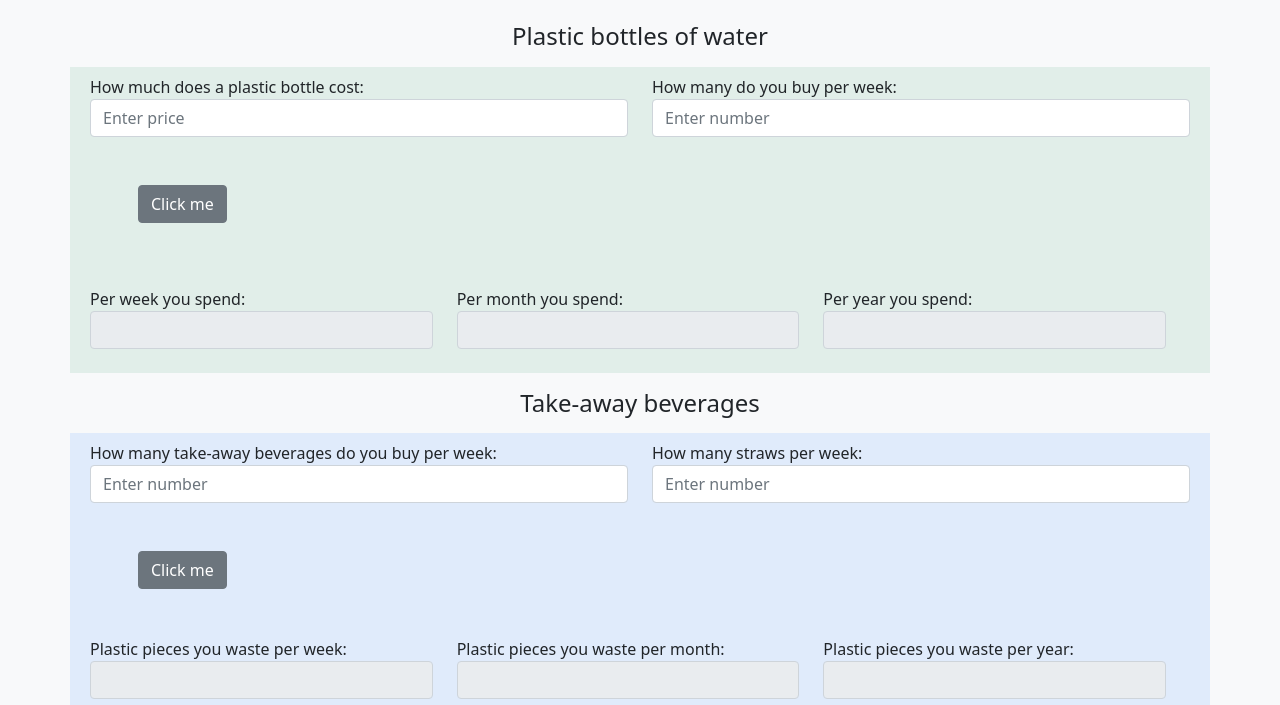
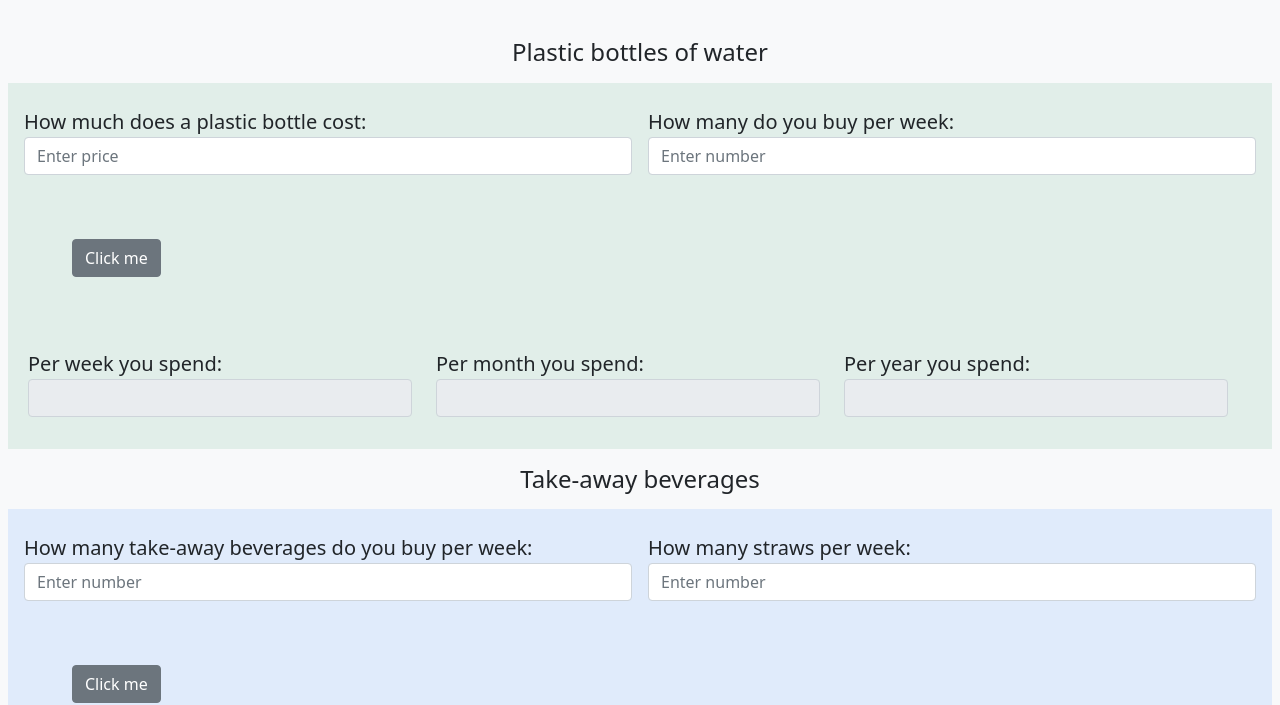
Before and after one commit to Vaia-Pasch/Plastic-Impact, a plain HTML site: page index.html in a window 1280 px wide. Shown: the part 124-829 px from the top of the page. Drawn offline with nearby package versions, Linux system fonts and the light colour scheme.

Commit message:
made changes on all files

```diff
--- a/index.html
+++ b/index.html
@@ -23,37 +23,37 @@
 
     <!-- MAIN -->
 
-    <main class="container">
+    <main class="p-3 mb-2 bg-light text-dark fs-5">
 
         <!-- PLASTIC BOTTLES -->
 
         <h2 class="display-6 fs-4 text text-center">Plastic bottles of water</h2>
-        <div class="row my-3 bg-success p-2 text-dark bg-opacity-10">
-            <div class="col">
+        <div class="row g-3 my-3 bg-success p-2 text-dark bg-opacity-10">
+            <div class="col-sm-12 col-md-6">
                 <label for="price">How much does a plastic bottle cost:</label>
                 <input type="number" class="form-control" placeholder="Enter price" id="price" aria-label="Enter price"
                     min="0" step="0.1" />
             </div>
-            <div class="col">
+            <div class="col-sm-12 col-md-6">
                 <label for="week">How many do you buy per week:</label>
-                <input type="number" class="form-control" placeholder="Enter number" id="week" min="0" />
+                <input type="number" class="form-control" placeholder="Enter number" id="week" aria-label="number of weeks" min="1" />
             </div>
             <div class="">
                 <button type="button" class="btn btn-secondary m-5 text-nowrap" data-bs-toggle="button"
-                    autocomplete="off" aria-pressed="true" onclick="getPrice()">
-                    Click me
-                </button>
+                autocomplete="off" aria-pressed="true" onclick="calculate('bottle', 'price', 'week')">
+                Click me
+            </button>
             </div>
-            <div class="row my-3">
-                <div class="col">
+            <div id="results" class="row my-4 d-flex">
+                <div class="col-sm-12 col-md-4">
                     <label for="total">Per week you spend:</label>
                     <input class="form-control" readonly id="total" />
                 </div>
-                <div class="col">
+                <div class="col-sm-12 col-md-4">
                     <label for="month">Per month you spend:</label>
                     <input class="form-control" readonly id="month" />
                 </div>
-                <div class="col">
+                <div class="col-sm-12 col-md-4">
                     <label for="year">Per year you spend:</label>
                     <input class="form-control" readonly id="year" />
                 </div>
@@ -63,32 +63,32 @@
         <!-- BEVERAGES -->
 
         <h2 class="display-6 fs-4 text text-center">Take-away beverages</h2>
-        <div class="row my-3 bg-primary p-2 text-dark bg-opacity-10">
-            <div class="col">
-                <label for="week">How many take-away beverages do you buy per week:</label>
-                <input type="number" class="form-control" placeholder="Enter number" id="cup" min="0" />
+        <div class="row g-3 my-3 bg-primary p-2 text-dark bg-opacity-10">
+            <div class="col-sm-12 col-md-6">
+                <label for="cup">How many take-away beverages do you buy per week:</label>
+                <input type="number" class="form-control" placeholder="Enter number" id="cup" aria-label="enter number of take-away beverages" min="1"/>
             </div>
-            <div class="col">
-                <label for="week">How many straws per week:</label>
-                <input type="number" class="form-control" placeholder="Enter number" id="straw" min="0" />
+            <div class="col-sm-12 col-md-6">
+                <label for="straw">How many straws per week:</label>
+                <input type="number" class="form-control" placeholder="Enter number" id="straw" aria-label="number of straws" min="1" />
             </div>
             <div class="">
                 <button type="button" class="btn btn-secondary m-5 text-nowrap" data-bs-toggle="button"
-                    autocomplete="off" aria-pressed="true" onclick="getPlastic()">
-                    Click me
-                </button>
+                autocomplete="off" aria-pressed="true" onclick="calculate('plastic', 'cup', 'straw')">
+                Click me
+            </button>
             </div>
-            <div class="row">
-                <div class="col">
-                    <label for="total">Plastic pieces you waste per week:</label>
-                    <input class="form-control" readonly id="sumOfWeek" />
+            <div id="result" class="row my-4 d-flex">
+                <div class="col-sm-12 col-md-4">
+                    <label for="sumOfWeek">Plastic pieces you waste per week:</label>
+                    <input class="form-control" readonly id="sumOfWeek"/>
                 </div>
-                <div class="col">
-                    <label for="month">Plastic pieces you waste per month:</label>
+                <div class="col-sm-12 col-md-4">
+                    <label for="sumOfMonth">Plastic pieces you waste per month:</label>
                     <input class="form-control" readonly id="sumOfMonth" />
                 </div>
-                <div class="col">
-                    <label for="year">Plastic pieces you waste per year:</label>
+                <div class="col-sm-12 col-md-4">
+                    <label for="sumOfYear">Plastic pieces you waste per year:</label>
                     <input class="form-control" readonly id="sumOfYear" />
                 </div>
             </div>
--- a/script.js
+++ b/script.js
@@ -1,23 +1,24 @@
-getPrice = function () {
-    const valueOfPrice = Number(document.getElementById("price").value);
-    const perWeek = Number(document.getElementById("week").value);
-    // const perMonth = Number(document.getElementById("month").value);
-    // const perYear = Number(document.getElementById("year").value);
-    let weeklyValue = valueOfPrice * perWeek;
+calculate = function (type, firstInput, secondInput) {
+      const inputA = Number(document.getElementById(firstInput).value);
+      const inputB = Number(document.getElementById(secondInput).value);
+
+    if (type === "bottle") {
+      let weeklyValue = inputA * inputB;
       let monthlyValue = weeklyValue * 4;
       let yearlyValue = weeklyValue * 52;
+
       document.getElementById("total").value = weeklyValue.toFixed(2);
       document.getElementById("month").value = monthlyValue.toFixed(2);
       document.getElementById("year").value = yearlyValue.toFixed(2);
     }
 
-getPlastic = function () {
-    const amountOfCups = Number(document.getElementById("cup").value);
-    const amountOfStraws = Number(document.getElementById("straw").value);
-    let getTotalWeek = (amountOfCups * 2) + amountOfStraws;
+    if (type === "plastic") {
+        let getTotalWeek = inputA * 2 + inputB;
         let getTotalMonth = getTotalWeek * 4;
         let getTotalYear = getTotalWeek * 52;
+
         document.getElementById("sumOfWeek").value = getTotalWeek.toFixed(0);
         document.getElementById("sumOfMonth").value = getTotalMonth.toFixed(0);
         document.getElementById("sumOfYear").value = getTotalYear.toFixed(0);
       }
+  };
--- a/style.css
+++ b/style.css
@@ -10,6 +10,6 @@ header {
     width: 5em;
 }
 
-.none {
+/* .none {
  visibility: hidden;
-}
+} */
```
Lines whose indentation alone changed are shown as unchanged.
